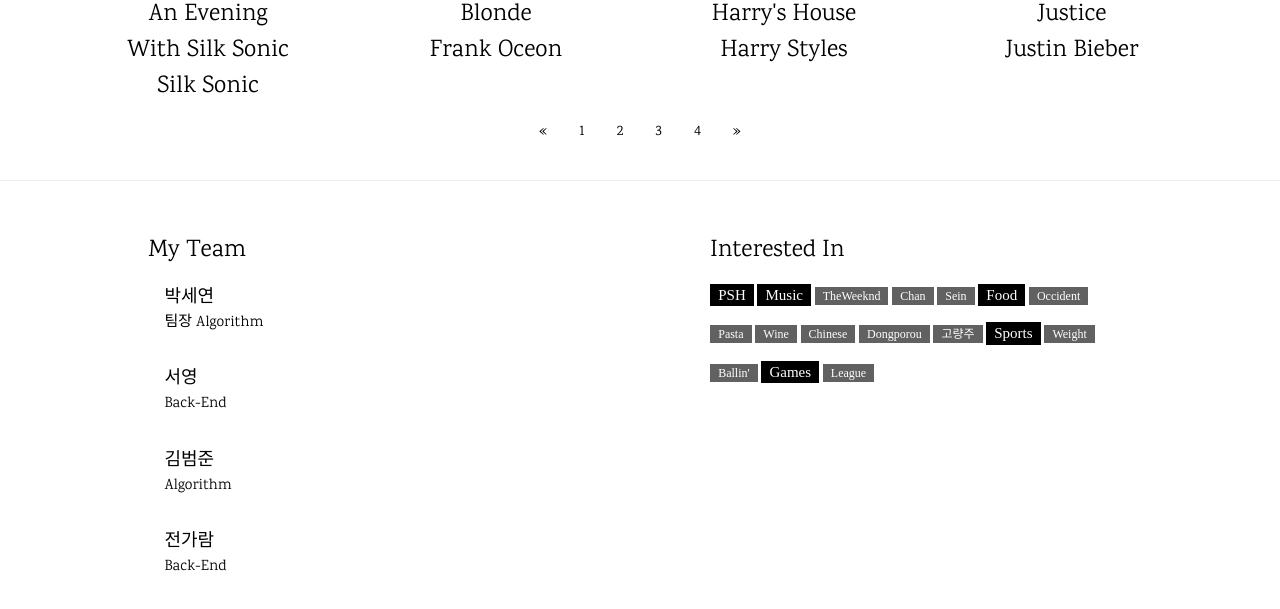
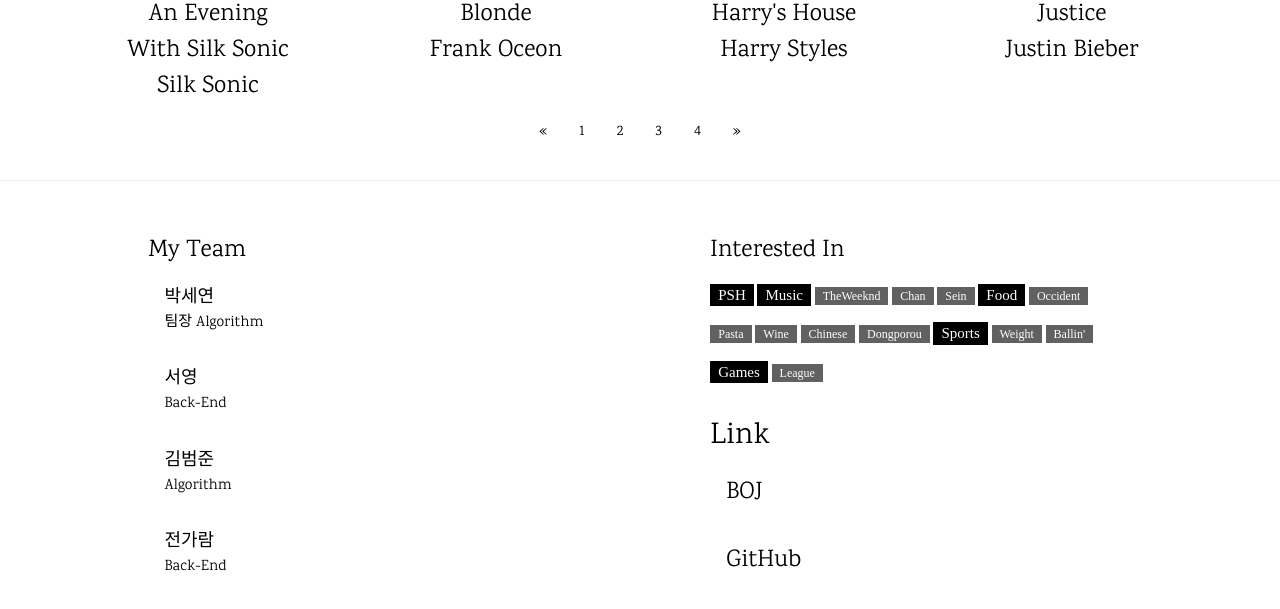
Before and after one commit to ljsuuuuuuuu/ljsuuuuuuuu.github.io, a plain HTML site: page index.html in a window 1280 px wide. Shown: the part 2816-3425 px from the top of the page. Drawn offline with nearby package versions, Linux system fonts and the light colour scheme.

Commit message:
Add files via upload

```diff
--- a/index.html
+++ b/index.html
@@ -36,7 +36,7 @@
         }
 
         table {
-            border-spacing : 0px;
+            border-spacing: 0px;
         }
 
         .study-container {
@@ -171,11 +171,11 @@
             text-align: right;
         }
 
-        .paddingRight1{
+        .paddingRight1 {
             padding-right: 1rem;
         }
 
-        .paddingLeft3{
+        .paddingLeft3 {
             padding-left: 3rem;
         }
 
@@ -187,7 +187,6 @@
             display: flex;
             justify-content: space-evenly;
         }
-
     </style>
 </head>
 
@@ -397,8 +396,7 @@
             <div class="w3-quarter">
                 <a href="https://www.youtube.com/playlist?list=OLAK5uy_lPdN-2_fn-35VD5I8PPuUwgtrrQAsl9vo"
                     target="_blank">
-                    <img src="image/an_XTRA_UUGLY_Mixtape.jpg" alt="an_XTRA_UUGLY_Mixtape"
-                        style="width:75%">
+                    <img src="image/an_XTRA_UUGLY_Mixtape.jpg" alt="an_XTRA_UUGLY_Mixtape" style="width:75%">
                 </a>
                 <h3>an XTRA UUGLY Mixtape</h3>
                 <h3>DUCKWRTH</h3>
@@ -434,8 +432,7 @@
             <div class="w3-quarter">
                 <a href="https://www.youtube.com/playlist?list=OLAK5uy_n9GBtFLVfAOwpQWGMpLpvmtxSENrpLazg"
                     target="_blank">
-                    <img src="image/An_Evening_With_Silk_Sonic.jpg"
-                        alt="An_Evening_With_Silk_Sonic" style="width:75%">
+                    <img src="image/An_Evening_With_Silk_Sonic.jpg" alt="An_Evening_With_Silk_Sonic" style="width:75%">
                 </a>
                 <h3>An Evening <br>With Silk Sonic</h3>
                 <h3>Silk Sonic</h3>
@@ -471,8 +468,8 @@
             <div class="w3-quarter">
                 <a href="https://www.youtube.com/playlist?list=OLAK5uy_lV-0IGwZFvrUZsyFbcdOlP9202EWUGAjY"
                     target="_blank">
-                    <img src="image/Birds_in_the_trap_sing_mcknight.jpg"
-                        alt="Birds_in_the_trap_sing_mcknight" style="width:75%">
+                    <img src="image/Birds_in_the_trap_sing_mcknight.jpg" alt="Birds_in_the_trap_sing_mcknight"
+                        style="width:75%">
                 </a>
                 <h3>Birds in the <br>Trap Sing McKnight</h3>
                 <h3>Travis Scott</h3>
@@ -516,8 +513,7 @@
             <div class="w3-quarter">
                 <a href="https://www.youtube.com/playlist?list=OLAK5uy_mRFuqe0IIrexXkU7JOxo4rOb0WLEcwuz8"
                     target="_blank">
-                    <img src="image/MBDTF.jpg" alt="My_Beautiful_Dark_Twisted_Fantasy"
-                        style="width:75%">
+                    <img src="image/MBDTF.jpg" alt="My_Beautiful_Dark_Twisted_Fantasy" style="width:75%">
                 </a>
                 <h3>My Beautiful Dark Twisted Fantasy</h3>
                 <h3>Kanye West</h3>
@@ -533,8 +529,7 @@
             <div class="w3-quarter">
                 <a href="https://www.youtube.com/playlist?list=OLAK5uy_n5vK9vVwXG_0C1opXOGFSQucOZ4Rer1X0"
                     target="_blank">
-                    <img src="image/The_Melodic_Blue.jfif" alt="The_Melodic_Blue"
-                        style="width:75%">
+                    <img src="image/The_Melodic_Blue.jfif" alt="The_Melodic_Blue" style="width:75%">
                 </a>
                 <h3>The Melodic Blue</h3>
                 <h3>Baby Keem</h3>
@@ -636,8 +631,7 @@
             <div class="w3-quarter">
                 <a href="https://www.youtube.com/playlist?list=OLAK5uy_n_dmtzA0IWImBN3fbUBUl_WgD-YSaMZaI"
                     target="_blank">
-                    <img src="image/To_Pimp_A_Butterfly.jpg" alt="To_Pimp_A_Butterfly"
-                        style="width:75%">
+                    <img src="image/To_Pimp_A_Butterfly.jpg" alt="To_Pimp_A_Butterfly" style="width:75%">
                 </a>
                 <h3>To Pimp A Butterfly</h3>
                 <h3>Kendrick Lamar</h3>
@@ -657,8 +651,7 @@
             <div class="w3-quarter">
                 <a href="https://www.youtube.com/playlist?list=OLAK5uy_nyTUiuCiFkZ-mfRpHJjNZ2mfZtbKRK-8E"
                     target="_blank">
-                    <img src="image/Pilgrim's_Paradise.webp" alt="Pilgrim's_Paradise"
-                        style="width:75%">
+                    <img src="image/Pilgrim's_Paradise.webp" alt="Pilgrim's_Paradise" style="width:75%">
                 </a>
                 <h3>Pilgrim's Paradise</h3>
                 <h3>Daniel Caesar</h3>
@@ -749,7 +742,6 @@
                     <span class="w3-tag w3-dark-grey w3-small w3-margin-bottom">Wine</span>
                     <span class="w3-tag w3-dark-grey w3-small w3-margin-bottom">Chinese</span>
                     <span class="w3-tag w3-dark-grey w3-small w3-margin-bottom">Dongporou</span>
-                    <span class="w3-tag w3-dark-grey w3-small w3-margin-bottom">고량주</span>
 
                     <span class="w3-tag w3-black w3-margin-bottom">Sports</span>
                     <span class="w3-tag w3-dark-grey w3-small w3-margin-bottom">Weight</span>
@@ -759,11 +751,24 @@
                     <span class="w3-tag w3-dark-grey w3-small w3-margin-bottom">League</span>
 
                 </p>
+                <h2>Link</h2>
+                <ul class="w3-ul w3-hoverable">
+                    <a href="https://www.acmicpc.net/user/cakalu" target="_blank">
+                        <li class="w3-padding-16">
+                            <h3>BOJ</h3>
+                        </li>
+                    </a>
+                    <a href="https://github.com/ljsuuuuuuuu" target="_blank">
+                        <li class="w3-padding-16">
+                            <h3>GitHub</h3>
+                        </li>
+                    </a>
+                </ul>
             </div>
         </div>
-        </footer>
+    </footer>
 
-        <!-- End page content -->
+    <!-- End page content -->
     </div>
 
     <script>
```
